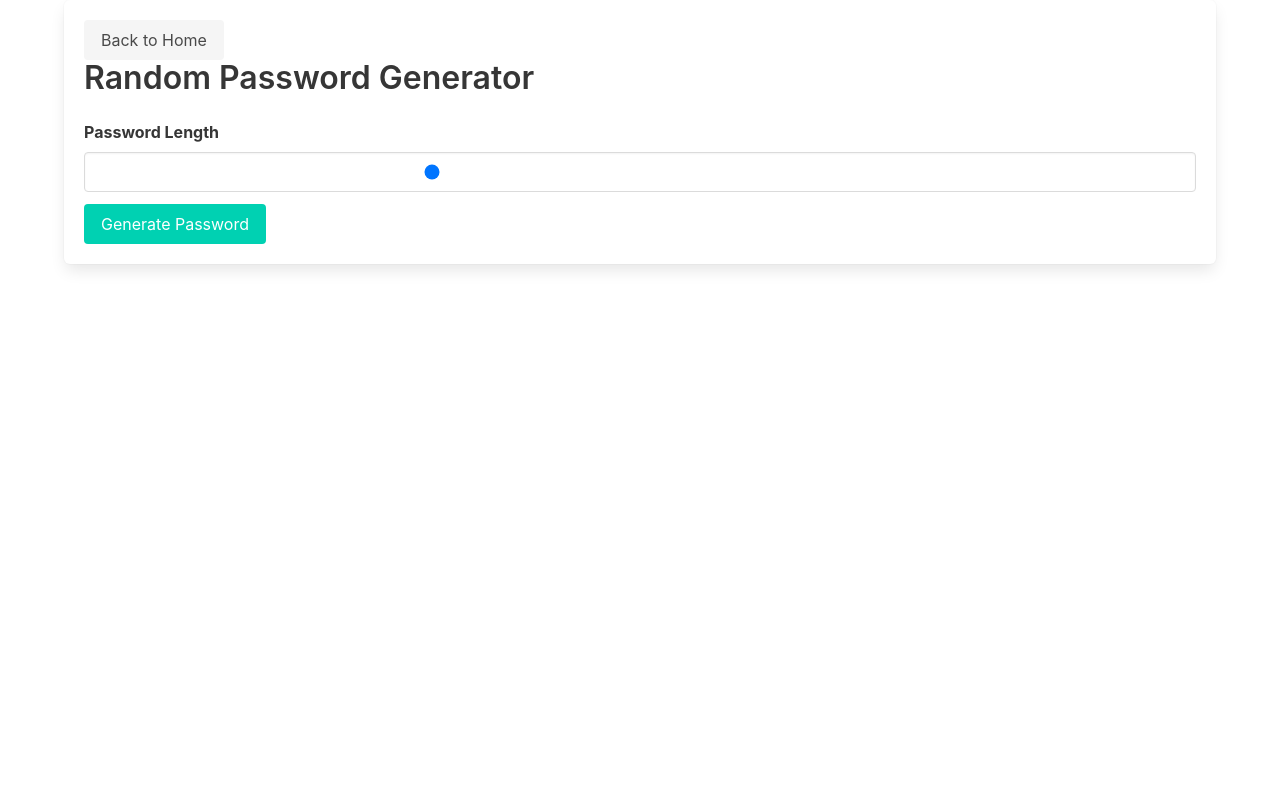
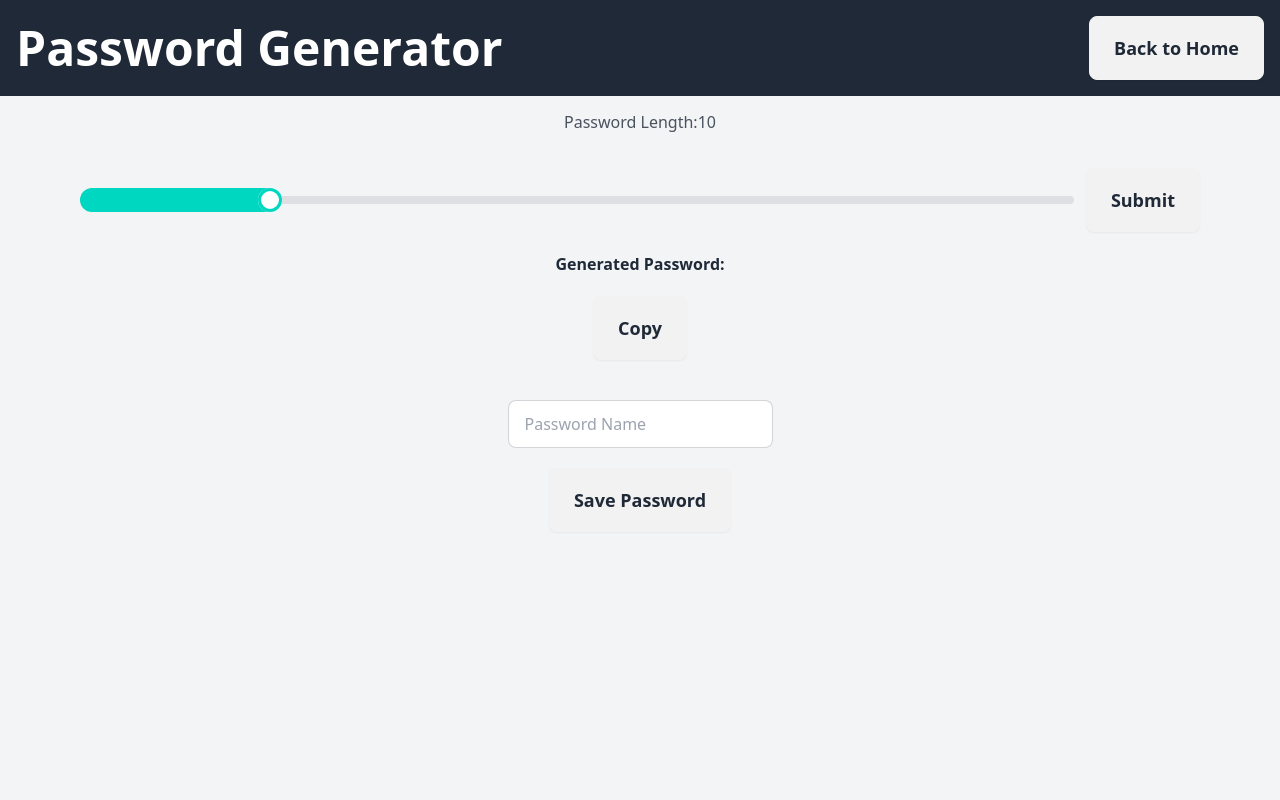
Before and after one commit to IcaroOm/PISI1, a FastAPI app: page /random_pass in a window 1280 px wide. Run offline with FastAPI, Linux system fonts and the light colour scheme; parts of the project's set-up code (start-up, migrations or seed data) failed here and were passed over; some libraries are stand-ins or nearby versions.

Commit message:
Improve Templates

```diff
--- a/main.py
+++ b/main.py
@@ -29,28 +29,30 @@ async def home(request: Request):
 
 @router.get("/random_pass", response_class=HTMLResponse)
 async def index(request: Request):
-    initial_length = 16
-    initial_password = generate_random_password(initial_length)
-    return templates.TemplateResponse("index.html", {"request": request, "length": initial_length, "password": initial_password})
+    return templates.TemplateResponse("index.html", {"request": request})
 
 
-@router.get("/generate_password", response_class=JSONResponse)
-async def generate_password(request: Request, length: int):
+@router.post("/random_pass", response_class=JSONResponse)
+async def generate_password(request: Request, length: int = Form(...), hx_request: Optional[str] = Header(None)):
     if length < 1:
-        raise HTTPException(status_code=400, detail='Length must be greater than zero')
+        return HTMLResponse(status_code=422, content="<h2>Password length must be between 1 and 50</h2>")
     password = generate_random_password(length)
-    return {"password": password}
+    if hx_request:
+        return templates.TemplateResponse("partials/password_value.html", {"request": request, "password": password})
+    else:
+        return templates.TemplateResponse("index.html", {"request": requests})
 
 
-class SavePasswordRequest(BaseModel):
-    name: str
-    password: str
+@router.put("/save_password", response_class=JSONResponse)
+async def save_password(request: Request):
+    form_data = await request.form()
+    print(form_data)
+    password = form_data.get('password')
+    name = form_data.get('name')
 
+    query = passwords.insert().values(password=password, length=len(password), name=name)
+    await database.execute(query)
 
-@router.post("/save_password", response_class=JSONResponse)
-async def save_password(request: SavePasswordRequest):
-    query = passwords.insert().values(password=request.password, length=len(request.password), name=request.name)
-    await database.execute(query)
     return {"message": "Password saved successfully"}
 
 
@@ -83,7 +85,7 @@ async def check_email_post(request: Request, email: str = Form(...), hx_request:
         message = f'Your email has been found in {data["found"]} data breaches.'
         sources = data['sources']
     if hx_request:
-        return templates.TemplateResponse("table_sources.html",  {"request": request, "message": message, "sources": sources, "email": email})
+        return templates.TemplateResponse("partials/table_sources.html",  {"request": request, "message": message, "sources": sources, "email": email})
     return templates.TemplateResponse("email_check.html", {"request": request, "message": message, "sources": sources, "email": email})
 
 
--- a/templates/index.html
+++ b/templates/index.html
@@ -4,78 +4,56 @@
     <meta charset="UTF-8">
     <meta name="viewport" content="width=device-width, initial-scale=1.0">
     <title>Password Generator</title>
-    <link rel="stylesheet" href="/static/style.css">
-    <link rel="stylesheet" href="https://cdn.jsdelivr.net/npm/bulma@0.9.3/css/bulma.min.css">
+    <script src="https://unpkg.com/htmx.org@2.0.1"></script>
+    <script src="https://unpkg.com/htmx.org/dist/ext/json-enc.js"></script>
+    <script src="https://cdn.jsdelivr.net/npm/alpinejs@3.x.x/dist/cdn.min.js" defer></script>
+    <link href="https://cdn.jsdelivr.net/npm/daisyui@4.12.10/dist/full.min.css" rel="stylesheet" type="text/css"/>
+    <script src="https://cdn.tailwindcss.com?plugins=typography"></script>
 </head>
-<body>
-<div class="container box">
-    <a class="button is-light" href="/">Back to Home</a>
-    <h1 class="title">Random Password Generator</h1>
-
-    <div class="field">
-        <label class="label" for="password-length">Password Length</label>
-        <input class="input" type="range" id="password-length" min="1" max="50" value="{{ length }}">
-    </div>
-
-    <button class="button is-primary" id="generate-button">Generate Password</button>
-
-    <div class="notification is-success" id="password-result" style="display: none;">
-        <strong>Generated Password:</strong>
-        <span id="generated-password">{{ password }}</span>
-        <button class="button is-light" onclick="copyPassword()">Copy</button>
-    </div>
-
-    <div class="field" id="password-name-field" style="display: none;">
-        <label class="label" for="password-name">Password Name</label>
-        <div class="control">
-            <input class="input" type="text" id="password-name" placeholder="Enter a name to remember this password">
+<body class="bg-gray-100 min-h-screen flex flex-col">
+    <div class="bg-gray-800 text-white p-4 flex justify-between items-center">
+        <h1 class="text-5xl font-bold">Password Generator</h1>
+        <div class="space-x-2">
+            <a class="btn btn-xs sm:btn-sm md:btn-md lg:btn-lg" href="/">Back to Home</a>
         </div>
     </div>
-
-    <button class="button is-success" id="save-button" style="display: none;">Save Password</button>
+<div class="flex flex-col items-center mx-10 md:mx-20 space-y-5" x-data="{ length: 10 }">
+    <label class="prose my-3    " for="password-length">Password Length:<span x-text="length"></span></label>
+    <div class="field w-full">
+        <form hx-post="/random_pass" hx-target="#pass-value" hx-trigger="change, submit" @htmx:afterOnLoad.window="updateHiddenPassword()">
+            <div class="flex items-center space-x-3">
+                <input type="range" class="range range-accent w-full" min="1" max="50" value="10" x-model="length" id="password-length" name="length">
+                <button class="btn btn-xs sm:btn-sm md:btn-md lg:btn-lg" type="submit">Submit</button>
+            </div>
+        </form>
+    </div>
+    <div>
+        <div class="flex flex-col items-center mx-10 md:mx20">
+            <strong>Generated Password:</strong><span id="pass-value" name="password">{{ password }}</span>
+            <button class="btn btn-xs sm:btn-sm md:btn-md lg:btn-lg my-5" onclick="copyToClipboard()">Copy</button>
+        </div>
+    </div>
+    <form hx-put="/save_password" hx-include="#password-name, #hidden-password" hx-swap="none" onsubmit="updateHiddenPassword()">
+        <div class="flex flex-col items-center mx-10 md:mx20">
+            <input class="input input-bordered w-full max-w-xs" type="text" id="password-name" placeholder="Password Name" name="name">
+            <input type="hidden" id="hidden-password" name="password">
+            <button class="btn btn-xs sm:btn-sm md:btn-md lg:btn-lg my-5" type="submit">Save Password</button>
+        </div>
+    </form>
 </div>
 
 <script>
-    document.getElementById('generate-button').addEventListener('click', async function() {
-        const length = document.getElementById('password-length').value;
-        const response = await fetch(`/generate_password?length=${length}`);
-        const data = await response.json();
-        const passwordResult = document.getElementById('password-result');
-        document.getElementById('generated-password').textContent = data.password;
-        passwordResult.style.display = 'block';
-        document.getElementById('password-name-field').style.display = 'block';
-        document.getElementById('save-button').style.display = 'block';
-    });
-
-    function copyPassword() {
-        const password = document.getElementById('generated-password').textContent;
-        navigator.clipboard.writeText(password).then(function() {
+    function copyToClipboard() {
+        const passwordText = document.getElementById('pass-value').innerText;
+        navigator.clipboard.writeText(passwordText).then(() => {
             alert('Password copied to clipboard!');
         });
     }
 
-    document.getElementById('save-button').addEventListener('click', async function() {
-        const password = document.getElementById('generated-password').textContent;
-        const name = document.getElementById('password-name').value;
-        if (name.trim() === "") {
-            alert("Please enter a name for the password.");
-            return;
-        }
-
-        const response = await fetch('/save_password', {
-            method: 'POST',
-            headers: {
-                'Content-Type': 'application/json'
-            },
-            body: JSON.stringify({ name, password })
-        });
-
-        if (response.ok) {
-            alert('Password saved successfully!');
-        } else {
-            alert('Failed to save the password.');
-        }
-    });
+    function updateHiddenPassword() {
+        const passwordText = document.getElementById('pass-value').innerText;
+        document.getElementById('hidden-password').value = passwordText;
+    }
 </script>
 </body>
 </html>
--- /dev/null
+++ b/templates/partials/password_value.html
@@ -0,0 +1 @@
+<span id="pass-value", name="password">{{ password }}</span>
```
Also changed, not shown: requirements.txt (+43 -4 lines), templates/email_check.html (+9 -7 lines), templates/home.html (+14 -10 lines), templates/stored_passwords.html (+13 -8 lines), templates/partials/table_sources.html (renamed from templates/table_sources.html).
